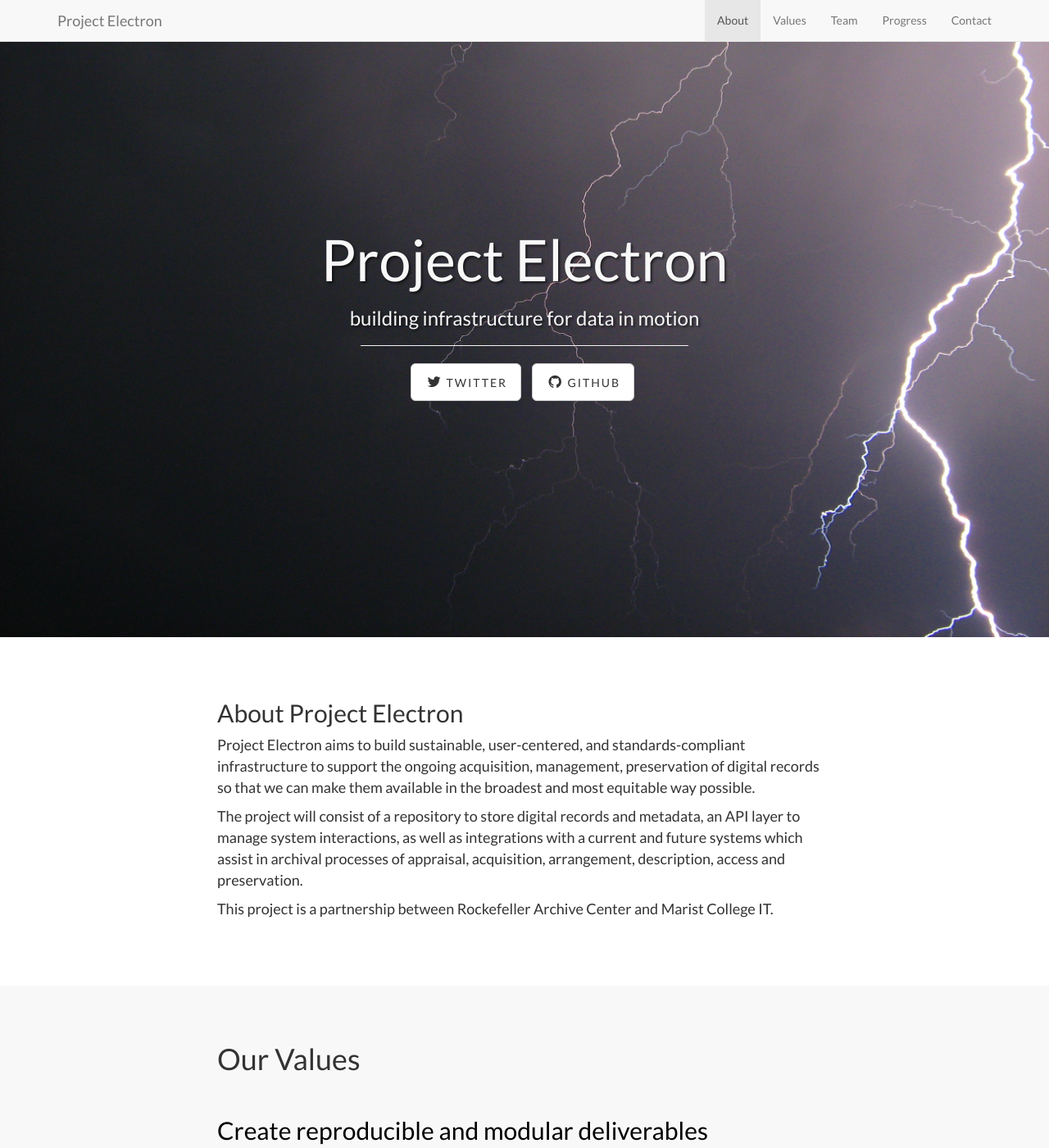
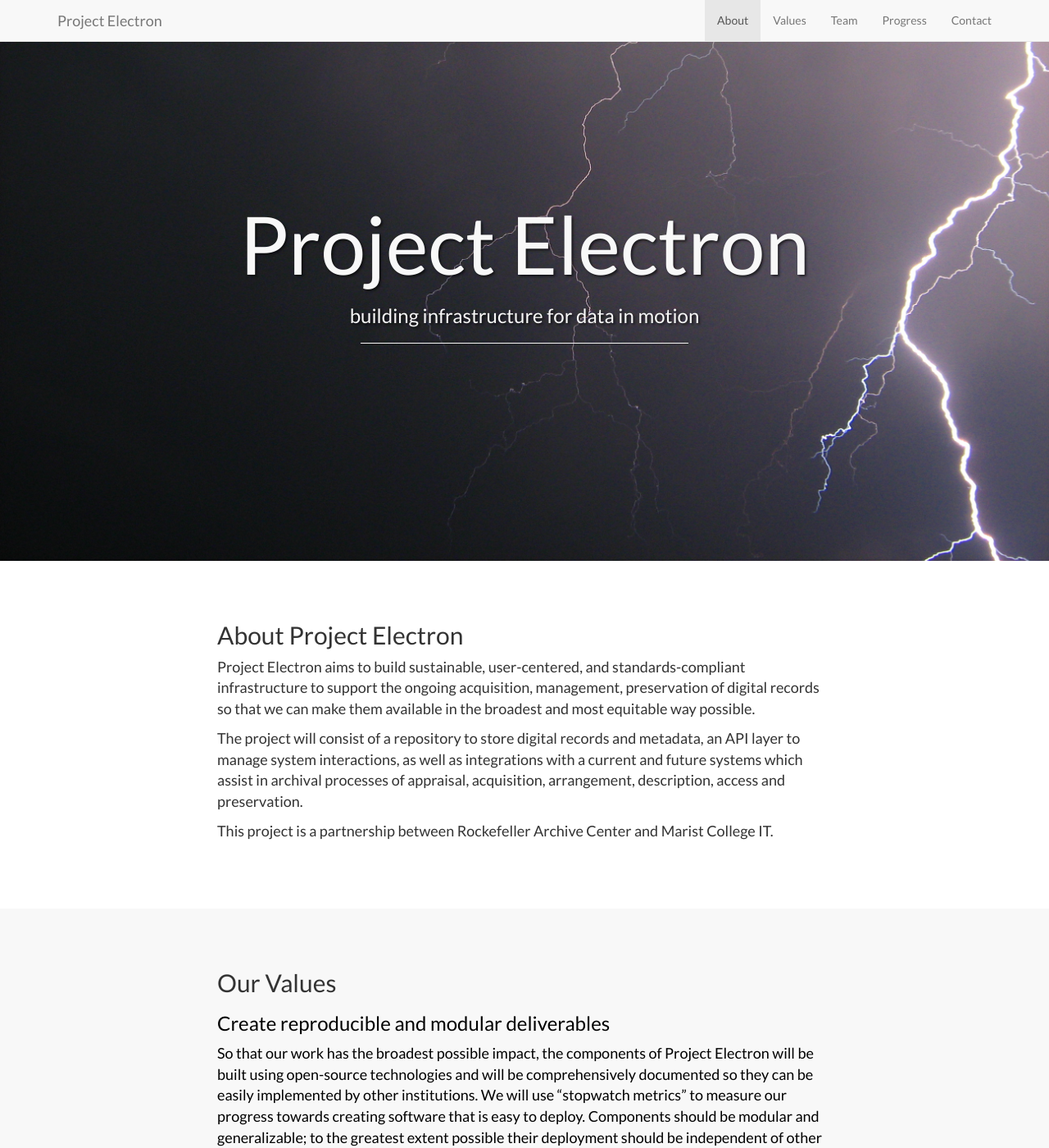
Before and after one commit to RockefellerArchiveCenter/project_electron, a Jekyll site: the page built from index.html, in a window 1280 px wide and 1400 px high. Shown: the whole window at 82% size. Built offline with Jekyll 4.4.1, drawn with Linux system fonts in a browser that asks for light colours; some of the changed text lies outside the part shown.

Commit message:
cleaning up styles and text sizes

```diff
--- a/_includes/contact.html
+++ b/_includes/contact.html
@@ -3,11 +3,9 @@
 		<div class="container">
 
 			<div class="row">
-				<div class="col-lg-6">
-					<h2>Tell Us What You Think:</h2>
-				</div>
-				<div class="col-lg-6">
-					<ul class="list-inline banner-social-buttons">
+				<div class="col-lg-8 col-lg-offset-2 text-center">
+					<h2>Follow us:</h2>
+					<ul class="list-inline">
 						{% for social in site.social %}
 						<li>
 							<a href="{{ social.url }}" class="btn btn-default btn-lg"><i class="fa fa-{{ social.title }} fa-fw"></i> <span class="network-name">{{ social.title }}</span></a>
@@ -16,10 +14,6 @@
 					</ul>
 				</div>
 			</div>
-
 		</div>
-		<!-- /.container -->
-
 	</div>
 </section>
-<!-- /.banner -->
--- a/_includes/header.html
+++ b/_includes/header.html
@@ -48,13 +48,13 @@
 						<h1>{{ page.title }}</h1>
 						<h3>{{ page.subTitle }}</h3>
 						<hr class="intro-divider">
-						<ul class="list-inline intro-social-buttons">
+						<!-- <ul class="list-inline intro-social-buttons">
 							{% for social in site.social %}
 							<li>
 								<a href="{{ social.url }}" class="btn btn-default btn-lg"><i class="fa fa-{{ social.title }} fa-fw"></i> <span class="network-name">{{ social.title }}</span></a>
 							</li>
 							{% endfor %}
-						</ul>
+						</ul> -->
 					</div>
 				</div>
 			</div>
--- a/_includes/team.html
+++ b/_includes/team.html
@@ -1,19 +1,17 @@
 <!-- Team Section -->
 <section id="team">
-<div class="content-section-b">
+  <div class="content-section-b">
     <div class="container">
-        <div class="row">
+      <div class="row">
         <div class="col-lg-8 col-lg-offset-2">
-          <h1 align="middle" font-size:"large">Meet the RAC Team</h1>
-          <br></br>
-        <div class="values">
-          <h2 style="float: left">Patrick Galligan</h2>
-          <p style="float: right"><img style="float: right; margin: 0px 0px 15px 15px" src="/project_electron/img/patrick_bio.jpg" alt="Patrick is the coolest" width="225" height="350">
-          Patrick's the resident data person at the RAC. He'll be helping model the connections between different systems in Project Electron, and helping make sure all the data is going to the right place.
-          <br style="clear: both;" /></p>
-        </div>
-        </div>
+          <h2>Meet the RAC Team</h2>
+          <div class="team">
+            <h3>Patrick Galligan</h3>
+            <img src="img/patrick_bio.jpg" alt="Patrick is the coolest">
+            <p>Patrick's the resident data person at the RAC. He'll be helping model the connections between different systems in Project Electron, and helping make sure all the data is going to the right place.
+          </div>
         </div>
       </div>
+    </div>
   </div>
 </section>
--- a/_includes/values.html
+++ b/_includes/values.html
@@ -4,17 +4,27 @@
     <div class="container">
       <div class="row">
         <div class="col-lg-8 col-lg-offset-2">
-              <h1 font-size:"large">Our Values</h1>
+          <h2>Our Values</h2>
           <div class="values">
-                <h2>Create reproducible and modular deliverables</h2>
-                <p>So that our work has the broadest possible impact, the components of Project Electron will be built using open-source technologies and will be comprehensively documented so they can be easily implemented by other institutions. We will use “stopwatch metrics” to measure our progress towards creating software that is easy to deploy. Components should be modular and generalizable; to the greatest extent possible their deployment should be independent of other systems and flexible enough to accommodate integration with changing systems.</p>
-                <h2>Place users at the center of the design process</h2>
-                <p>In order to produce tools that are empowering, engaging, transparent and robust, we will employ user-centered design methodologies to define user communities – including Rockefeller Archive Center staff, on-site and remote researchers, donor organizations and individual donors – to understand their needs. We will seek to implement constraints and affordances to the user’s benefit, assigning repetitive, detailed and time-consuming work to machines while enabling humans to exercise their critical thinking skills to full capacity. We will provide solutions to support donors and donor organizations with a wide range of technical expertise while protecting our researchers’ privacy by limiting collection and retention of personally identifying information and anonymizing data used for analysis.</p>
-                <h2>Support archival practices and standards</h2>
-                <p>The project deliverables will maintain compatibility with existing standards for data content and structure, and will support established archival processes for accessioning/ingest, arrangement and description, discovery and access, and long-term preservation. The project will support best practices before edge cases, focusing on central use cases while accommodating edge cases when possible.</p>
-                <h2>Support data in motion</h2>
-                <p>Rather than seeking the unattainable goal of completely centralized or deduplicated data, we recognize that not only is duplicate and distributed data a reality of our networked world, it is also a desirable outcome for an organization whose mission includes broad dissemination of knowledge. As a result, we will think about systems as points at which humans interact with or manage data rather than canonical sources of data, and the underlying API and business logic that syncs data between systems as a platform on which access and use services can be built. In addition to facilitating data flow between internal systems, we also want to accommodate systems external to the Rockefeller Archive Center.</p>
-                <br/>
+            <h3>Create reproducible and modular deliverables</h3>
+            <p>So that our work has the broadest possible impact, the components of Project Electron will be built using open-source technologies and will be comprehensively documented so they can be easily implemented by other institutions. We will use
+              “stopwatch metrics” to measure our progress towards creating software that is easy to deploy. Components should be modular and generalizable; to the greatest extent possible their deployment should be independent of other systems and flexible
+              enough to accommodate integration with changing systems.</p>
+
+            <h3>Place users at the center of the design process</h3>
+            <p>In order to produce tools that are empowering, engaging, transparent and robust, we will employ user-centered design methodologies to define user communities – including Rockefeller Archive Center staff, on-site and remote researchers, donor
+              organizations and individual donors – to understand their needs. We will seek to implement constraints and affordances to the user’s benefit, assigning repetitive, detailed and time-consuming work to machines while enabling humans to exercise
+              their critical thinking skills to full capacity. We will provide solutions to support donors and donor organizations with a wide range of technical expertise while protecting our researchers’ privacy by limiting collection and retention
+              of personally identifying information and anonymizing data used for analysis.</p>
+
+            <h3>Support archival practices and standards</h3>
+            <p>The project deliverables will maintain compatibility with existing standards for data content and structure, and will support established archival processes for accessioning/ingest, arrangement and description, discovery and access, and long-term
+              preservation. The project will support best practices before edge cases, focusing on central use cases while accommodating edge cases when possible.</p>
+
+            <h3>Support data in motion</h3>
+            <p>Rather than seeking the unattainable goal of completely centralized or deduplicated data, we recognize that not only is duplicate and distributed data a reality of our networked world, it is also a desirable outcome for an organization whose
+              mission includes broad dissemination of knowledge. As a result, we will think about systems as points at which humans interact with or manage data rather than canonical sources of data, and the underlying API and business logic that syncs
+              data between systems as a platform on which access and use services can be built. In addition to facilitating data flow between internal systems, we also want to accommodate systems external to the Rockefeller Archive Center.</p>
           </div>
         </div>
       </div>
--- a/css/landing-page.css
+++ b/css/landing-page.css
@@ -21,9 +21,10 @@
     font-weight: 500;
 }
 
-.content-section, .content-section-a {
-    padding-top: 4em;
-    padding-bottom: 5em;
+.content-section, .content-section-a, .content-section-b {
+    padding-top: 3em;
+    padding-bottom: 4em;
+    font-size: 18px;
 }
 
 .lead {
@@ -42,14 +43,14 @@
 
 .intro-message {
     position: relative;
-    padding-top: 20%;
-    padding-bottom: 20%;
+    padding-top: 17%;
+    padding-bottom: 17%;
 }
 
 .intro-message > h1 {
     margin: 0;
     text-shadow: 2px 2px 3px rgba(0,0,0,0.6);
-    font-size: 5em;
+    font-size: 7em;
 }
 
 .intro-divider {
@@ -94,12 +95,10 @@
 }
 
 .content-section-a {
-    padding: 50px 0;
     background-color: #f8f8f8;
 }
 
 .content-section-b {
-    padding: 50px 0;
     border-top: 1px solid #e7e7e7;
     border-bottom: 1px solid #e7e7e7;
 }
@@ -121,9 +120,9 @@
     background-size: cover;
 }
 
-.values {
-    padding: 20px 0;
+.values, .team {
     color: #000000;
+    /*font-size: 18px;*/
 }
 
 .banner h2 {
@@ -134,6 +133,7 @@
 
 .banner ul {
     margin-bottom: 0;
+    margin-top: 1em;
 }
 
 .banner-social-buttons {
@@ -175,15 +175,6 @@
     margin: 15px 0 0;
 }
 
-.values {
-  font-size: 18px;
-}
-
-.team {
-  font-size: 18px;
-  float: right;
-}
-
 .about {
   font-size: 18px;
 }
```
Lines whose indentation alone changed are shown as unchanged.
